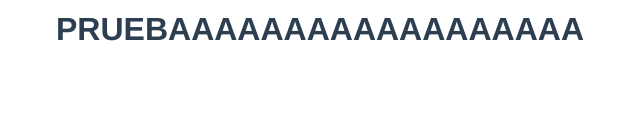
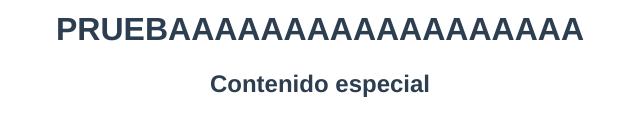
Before and after one commit to GiacomoFranco/vue-api, a Vue app: page / in a window 1280 px wide. Shown: the part 274-410 px from the top of the page, without its empty margins (320-960 px from the left). Built offline with nearby package versions, Linux system fonts and the light colour scheme.

Commit message:
✨ Including slot

```diff
--- a/src/App.vue
+++ b/src/App.vue
@@ -1,7 +1,9 @@
 <template>
   <img alt="Vue logo" src="./assets/logo.png">
   <HelloWorld msg="Welcome to Your Vue.js App"/>
-  <component :is="componenteVariable"></component>
+  <component :is="componenteVariable">
+    <h2>Contenido especial</h2>
+  </component>
 </template>
 
 <script>
--- a/src/components/NuevoComponente.vue
+++ b/src/components/NuevoComponente.vue
@@ -5,4 +5,5 @@ export default {
 </script>
 <template>
   <h1>PRUEBAAAAAAAAAAAAAAAAAA</h1>
+  <slot></slot>
 </template>
```
